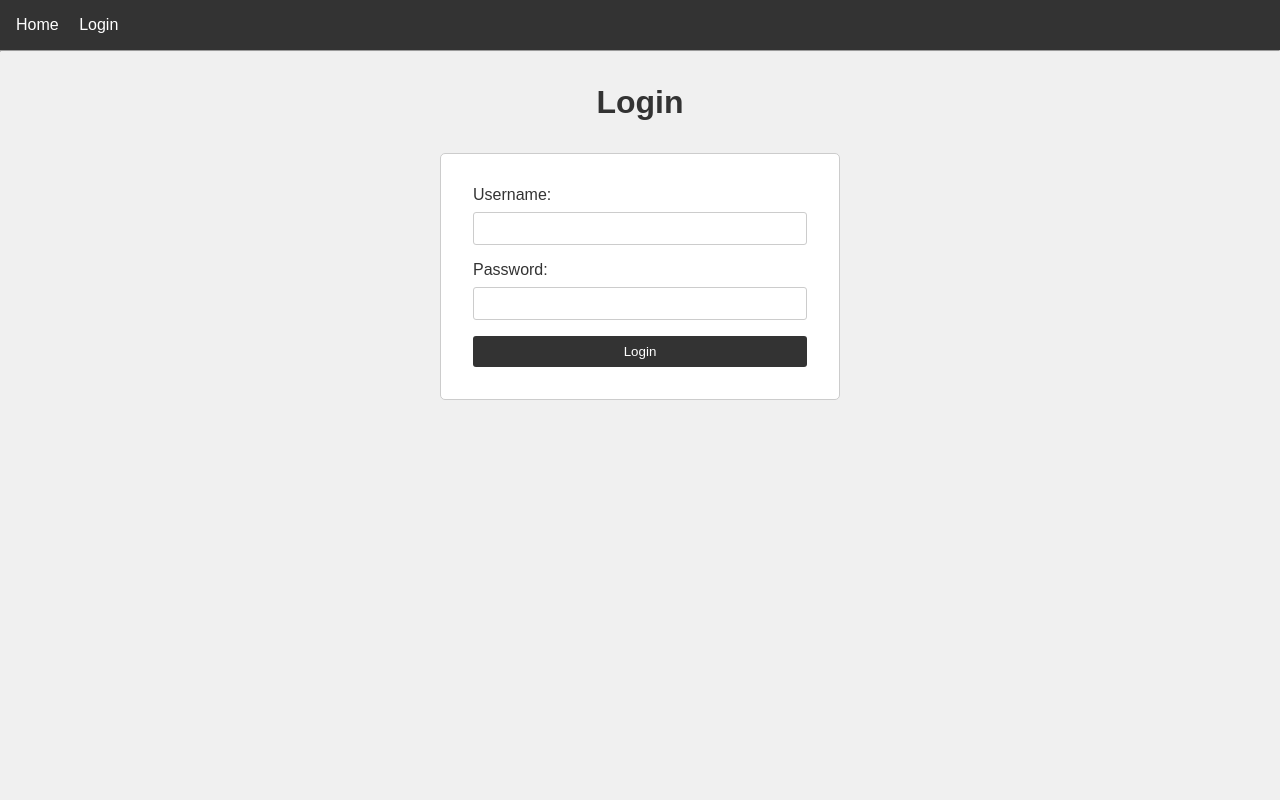
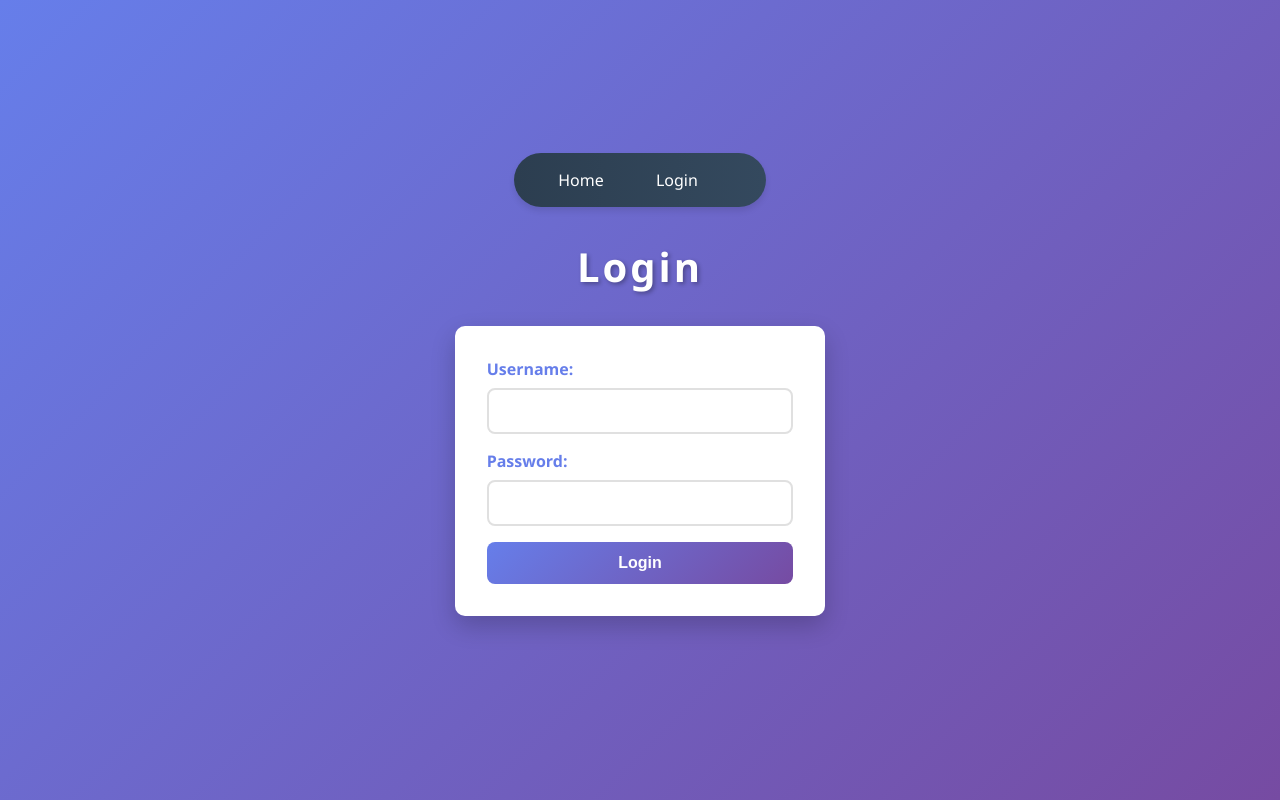
Before and after one commit to LucianoRamosAlves/python-estudos, a Flask app: template framework/flask/examples/login/templates/login.html in a window 1280 px wide. Run offline with Flask 3, Linux system fonts and the light colour scheme; the template is opened without the code that fills it, so the values that code supplies are empty.

Commit message:
Update login UI, flash rendering, and credentials
Change default test credentials and improve flash handling; modernize login/home/base styles.

- Auth: default username changed from 'admin' to 'princesa', flash messages text refined and category changed from 'danger' to 'error' in the login view.
- Template: base.html now calls get_flashed_messages(with_categories=true) and emits <p class="{{ category }}"> so flashes can be styled per category.
- Styles: major visual overhaul across static CSS (base.css, home.css, login.css) — updated fonts, gradients, spacing, shadows, rounded corners, transitions/animations, and improved flash/message styling for success/error states.

These changes improve UX and visual consistency and enable category-based flash styling.

```diff
--- a/framework/flask/examples/login/__init__.py
+++ b/framework/flask/examples/login/__init__.py
@@ -14,11 +14,11 @@ def login():
         password = request.form['password']
 
         #| aqui eu posso verificar se o username e password são válidos, e se forem, eu posso redirecionar o usuário para a página de perfil, usando url_for para gerar a URL da rota de perfil, e passando o nome do usuário como argumento.
-        if username == 'admin' and password == '1234':
+        if username == 'princesa' and password == '1234':
             flash('Login bem-sucedido!', 'success')
             return redirect(url_for("home"))
         else:
-            flash('Login falhou! Verifique seu username e password.', 'danger')
+            flash('Login falhou! Verifique seu nome de usuário e senha.', 'error')
             return redirect(url_for("login"))
 
     return render_template('login.html')
--- a/framework/flask/examples/login/static/base.css
+++ b/framework/flask/examples/login/static/base.css
@@ -6,33 +6,51 @@
 
 body {
     font-family: Arial, sans-serif;
-    background-color: #f0f0f0;
+    background: linear-gradient(135deg, #667eea 0%, #764ba2 100%);
     color: #333;
+    min-height: 100vh;
 }
 
 nav {
-    background-color: #333;
+    background: linear-gradient(90deg, #2c3e50 0%, #34495e 100%);
     color: #fff;
-    padding: 1rem;
+    padding: 1rem 2rem;
+    box-shadow: 0 4px 6px rgba(0, 0, 0, 0.1);
+    border-radius: 3rem;
 }
 
 nav a {
     color: #fff;
     text-decoration: none;
-    margin-right: 1rem;
+    margin-right: 1.5rem;
+    transition: all 0.3s ease;
+    padding: 0.5rem 0.75rem;
+    border-radius: 4px;
 }
 
 nav a:hover {
-    text-decoration: underline;
+    background-color: #667eea;
+    text-decoration: none;
+    transform: translateY(-2px);
 }
 
 .flash-messages {
-    margin: 1rem 0;
-    padding: 1rem;
-    border: 1px solid #ccc;
-    background-color: #f9f9f9;
+    margin: 1.5rem;
+    padding: 1.5rem;
+    border-left: 4px solid #667eea;
+    background: linear-gradient(135deg, #ffffff 0%, #f8f9ff 100%);
+    border-radius: 8px;
+    box-shadow: 0 4px 12px rgba(102, 126, 234, 0.15);
+    transition: all 0.3s ease;
+}
+
+.flash-messages:hover {
+    box-shadow: 0 6px 16px rgba(102, 126, 234, 0.25);
+    transform: translateY(-2px);
 }
 
 .flash-messages p {
     margin: 0;
+    color: #2c3e50;
+    font-weight: 500;
 }
--- a/framework/flask/examples/login/static/home.css
+++ b/framework/flask/examples/login/static/home.css
@@ -5,17 +5,30 @@
 }
 
 body {
-    font-family: Arial, sans-serif;
-    background-color: #f0f0f0;
+    font-family: 'Segoe UI', Tahoma, Geneva, Verdana, sans-serif;
+    background: linear-gradient(135deg, #667eea 0%, #764ba2 100%);
     color: #333;
+    min-height: 100vh;
+    display: flex;
+    flex-direction: column;
+    align-items: center;
+    justify-content: center;
 }
 
 h1 {
     text-align: center;
     margin-top: 2rem;
+    color: #fff;
+    font-size: 2.5rem;
+    text-shadow: 2px 2px 4px rgba(0, 0, 0, 0.3);
+    letter-spacing: 3px;
 }
 
 p {
     text-align: center;
     margin-top: 1rem;
+    color: #f0f0f0;
+    font-size: 1.1rem;
+    max-width: 600px;
+    line-height: 1.6;
 }
--- a/framework/flask/examples/login/static/login.css
+++ b/framework/flask/examples/login/static/login.css
@@ -5,9 +5,13 @@
 }
 
 body {
-    font-family: Arial, sans-serif;
-    background-color: #f0f0f0;
+    font-family: 'Segoe UI', Tahoma, Geneva, Verdana, sans-serif;
+    background: linear-gradient(135deg, #667eea 0%, #764ba2 100%);
     color: #333;
+    min-height: 100vh;
+    display: flex;
+    align-items: center;
+    justify-content: center;
 }
 
 form {
@@ -15,40 +19,94 @@ form {
     margin: 2rem auto;
     padding: 2rem;
     background-color: #fff;
-    border: 1px solid #ccc;
-    border-radius: 5px;
+    border: none;
+    border-radius: 10px;
+    box-shadow: 0 10px 25px rgba(0, 0, 0, 0.2);
+    transition: transform 0.3s ease, box-shadow 0.3s ease;
+}
+
+form:hover {
+    transform: translateY(-5px);
+    box-shadow: 0 15px 35px rgba(0, 0, 0, 0.3);
 }
 
 form label {
     display: block;
     margin-bottom: 0.5rem;
+    color: #667eea;
+    font-weight: 600;
 }
 
 form input {
     width: 100%;
-    padding: 0.5rem;
+    padding: 0.75rem;
     margin-bottom: 1rem;
-    border: 1px solid #ccc;
-    border-radius: 3px;
+    border: 2px solid #e0e0e0;
+    border-radius: 8px;
+    font-size: 1rem;
+    transition: border-color 0.3s ease, box-shadow 0.3s ease;
+}
+
+form input:focus {
+    outline: none;
+    border-color: #667eea;
+    box-shadow: 0 0 8px rgba(102, 126, 234, 0.3);
 }
 
 form button {
     width: 100%;
-    padding: 0.5rem;
-    background-color: #333;
+    padding: 0.75rem;
+    background: linear-gradient(135deg, #667eea 0%, #764ba2 100%);
     color: #fff;
     border: none;
-    border-radius: 3px;
+    border-radius: 8px;
     cursor: pointer;
+    font-weight: 600;
+    font-size: 1rem;
+    transition: transform 0.2s ease, box-shadow 0.2s ease;
 }
 
 form button:hover {
-    background-color: #555;
+    transform: scale(1.02);
+    box-shadow: 0 8px 20px rgba(102, 126, 234, 0.4);
+}
+
+form button:active {
+    transform: scale(0.98);
 }
 
 .flash-messages {
     margin: 1rem 0;
     padding: 1rem;
-    border: 1px solid #ccc;
+    border-left: 4px solid #ccc;
     background-color: #f9f9f9;
+    border-radius: 5px;
+    animation: slideIn 0.3s ease;
 }
+
+.flash-messages p {
+    margin: 0;
+}
+
+.flash-messages .success {
+    color: #27ae60;
+    border-left-color: #27ae60;
+    background-color: #f0fdf4;
+}
+
+.flash-messages .error {
+    color: #e74c3c;
+    border-left-color: #e74c3c;
+    background-color: #fdf4f4;
+}
+
+@keyframes slideIn {
+    from {
+        opacity: 0;
+        transform: translateY(-10px);
+    }
+    to {
+        opacity: 1;
+        transform: translateY(0);
+    }
+}
--- a/framework/flask/examples/login/templates/base.html
+++ b/framework/flask/examples/login/templates/base.html
@@ -16,14 +16,13 @@
         <a href="{{ url_for('login') }}">Login</a>
     </nav>
 
-<hr>
 
-{% with messages = get_flashed_messages() %} <!-- essa parte é para exibir mensagens flash, ou seja, mensagens temporárias que podem ser definidas em uma rota e exibidas na próxima requisição, como por exemplo mensagens de sucesso ou erro após um formulário ser enviado -->
+{% with messages = get_flashed_messages(with_categories=true) %} <!-- essa parte é para exibir mensagens flash, ou seja, mensagens temporárias que podem ser definidas em uma rota e exibidas na próxima requisição, como por exemplo mensagens de sucesso ou erro após um formulário ser enviado -->
 
     {% if messages %}
         <div class="flash-messages">
-        {% for message in messages %}
-            <p>{{ message }}</p>
+        {% for category, message in messages %}
+            <p class="{{ category }}">{{ message }}</p>
         {% endfor %}
         </div>
     {% endif %}
```
